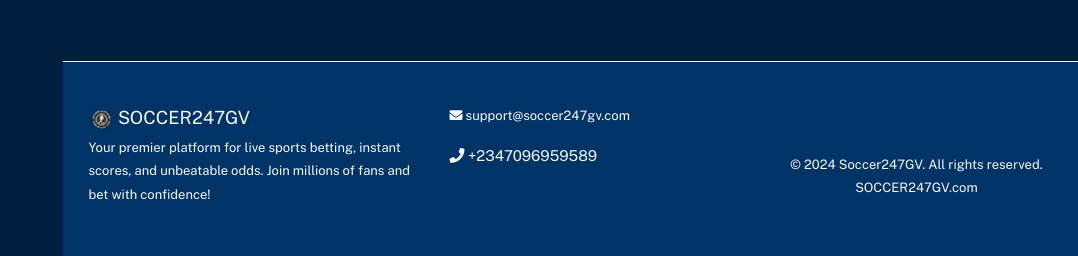
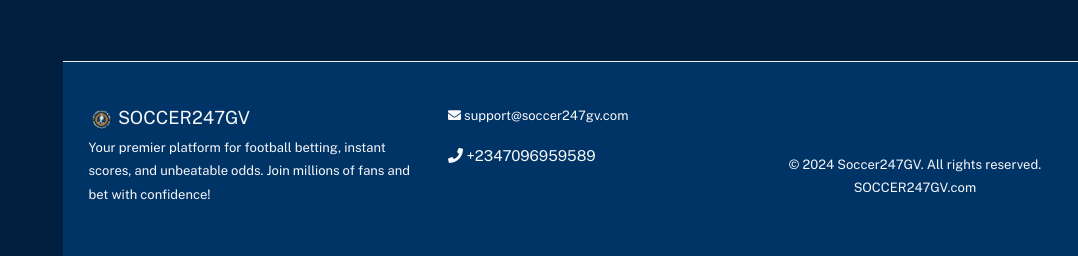
Before and after one commit to anointing1234/sport, a Django app: page /accounts/login in a window 1280 px wide. Shown: the part 873-1129 px from the top of the page, without its empty margins (202-1280 px from the left). Run offline with Django 5.2, Linux system fonts and the light colour scheme; some libraries are stand-ins or nearby versions.

Commit message:
initial commit

```diff
--- a/Soccer_app/templates/core/sections/footer.html
+++ b/Soccer_app/templates/core/sections/footer.html
@@ -8,7 +8,7 @@
           <img src="{% static 'img/soccer_logo.png' %}" height="25" alt="Soccer247GV Logo" />
           SOCCER247GV
         </h5>
-        <p class="small text-light">Your premier platform for live sports betting, instant scores, and unbeatable odds. Join millions of fans and bet with confidence!</p>
+        <p class="small text-light">Your premier platform for football betting, instant scores, and unbeatable odds. Join millions of fans and bet with confidence!</p>
       </div>
 
       <!-- Contact Section -->
```
